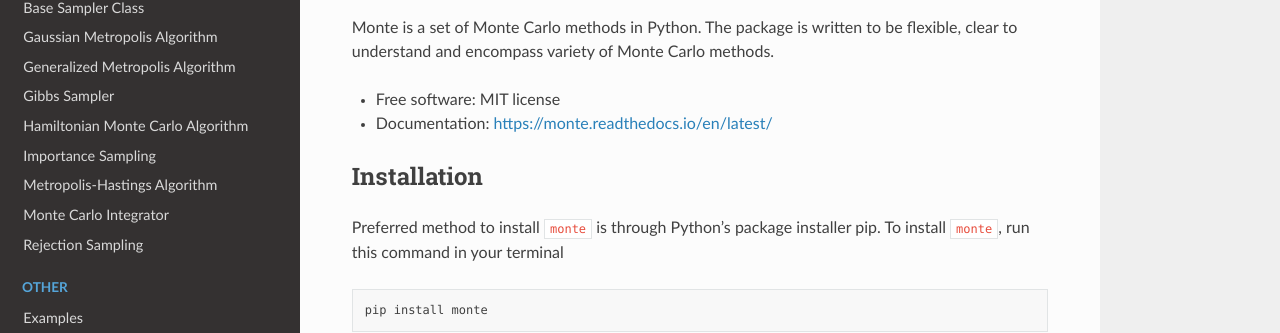
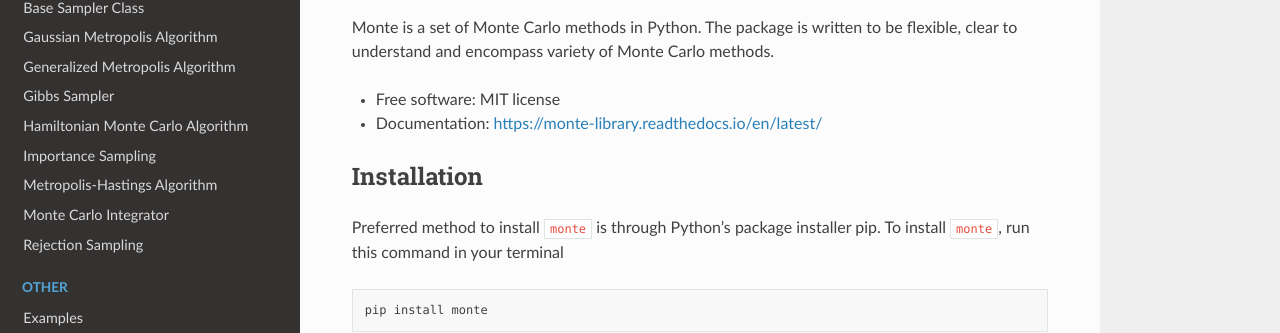
Before and after one commit to draktr/monte-library, a Sphinx documentation site: the page built from docs/index.rst, in a window 1280 px wide and 900 px high. Shown: the part 144-477 px from the top of the window. Built offline with Sphinx 7.4.7 and the Read the Docs theme 2.0.0, drawn with Linux system fonts in a browser that asks for light colours; some of the changed lines change nothing that is shown.

Commit message:
Changed link to docs

```diff
--- a/docs/index.rst
+++ b/docs/index.rst
@@ -6,7 +6,7 @@ to be flexible, clear to understand and encompass variety of Monte Carlo
 methods.
 
 -  Free software: MIT license
--  Documentation: https://monte.readthedocs.io/en/latest/
+-  Documentation: https://monte-library.readthedocs.io/en/latest/
 
 Installation
 ------------
```
